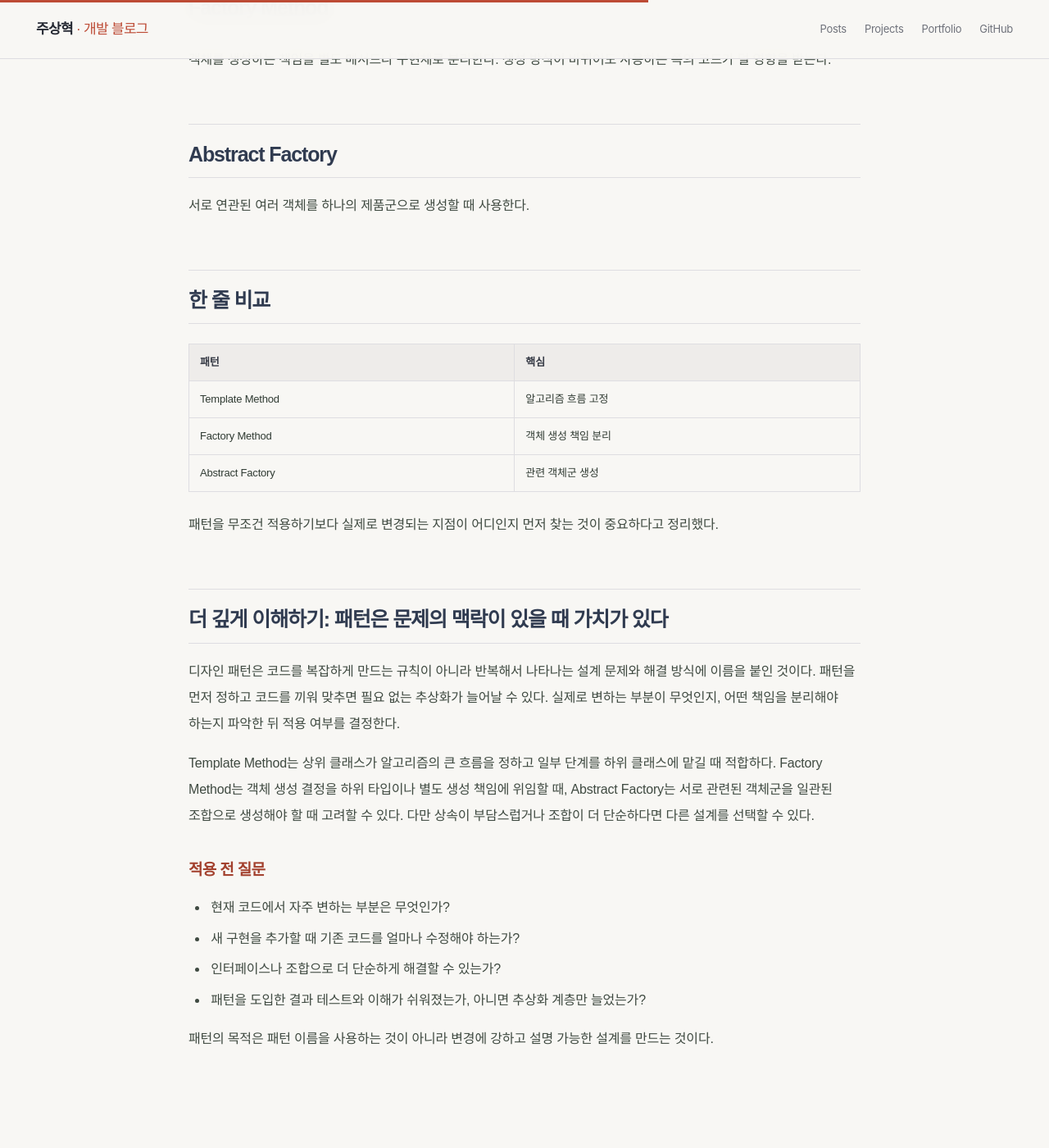
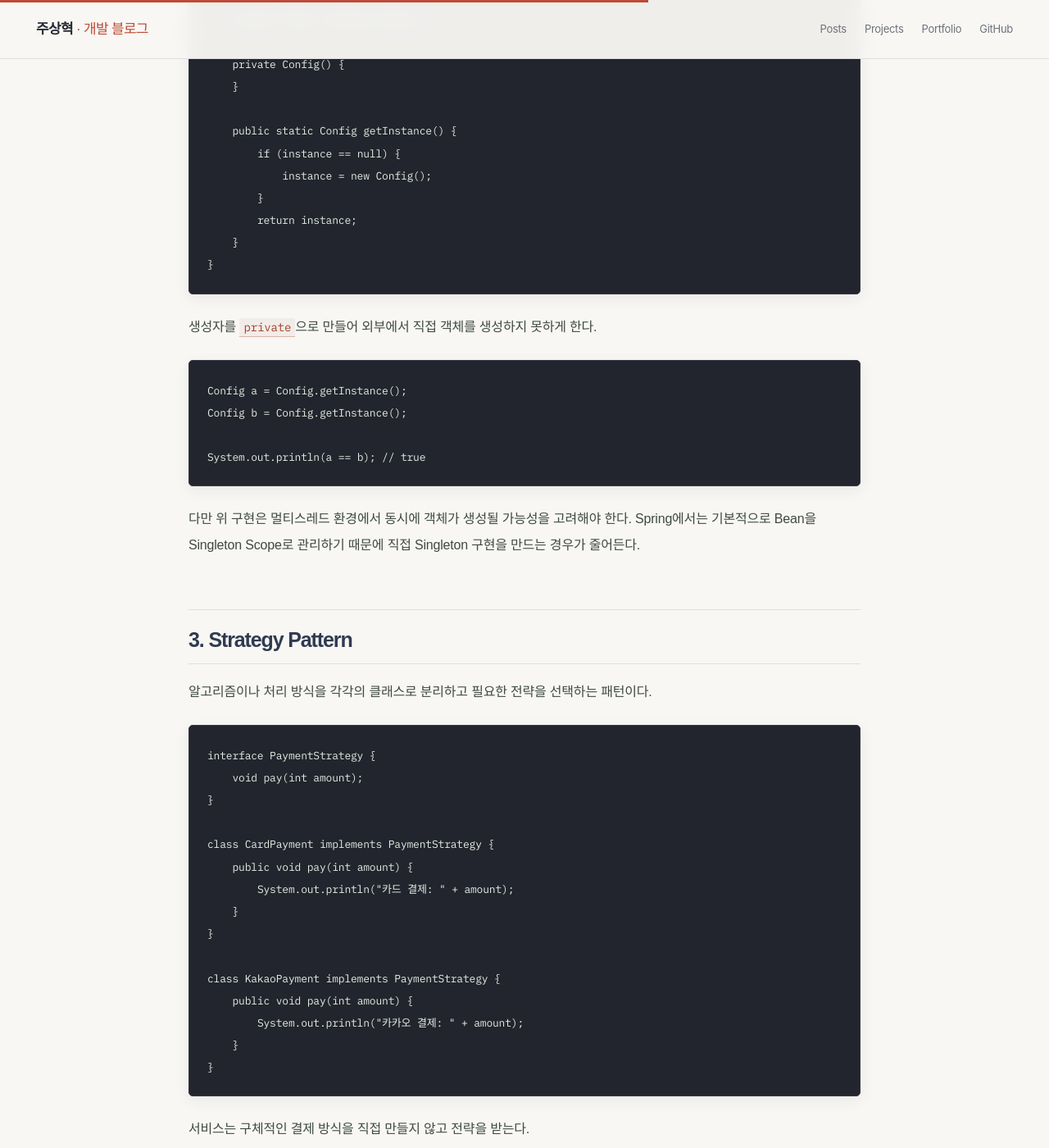
Before and after one commit to zuzusnasna/zuzusnasna.github.io, a Jekyll site: the page built from _posts/2026-10-14-design-patterns.md, in a window 1280 px wide and 1400 px high, scrolled down 1071 px. Shown: the whole window at 82% size. Built offline with Jekyll 4.4.1, drawn with Linux system fonts in a browser that asks for light colours; some web fonts are replaced; some of the changed text lies outside the part shown.

Commit message:
정리: 디자인 패턴 Singleton Strategy 필기본

````diff
--- a/_posts/2026-10-14-design-patterns.md
+++ b/_posts/2026-10-14-design-patterns.md
@@ -1,53 +1,86 @@
 ---
 layout: post
-title: "Template Method, Factory Method, Abstract Factory 비교"
-date: 2026-10-14 09:00:00 +0900
-categories: [학습]
-tags: [Java, 디자인패턴]
+title: "Design Pattern — 디자인 패턴, Singleton, Strategy"
+date: 2026-10-30 13:00:00 +0900
+categories: [Spring]
+tags: [Design Pattern]
 ---
 
-디자인 패턴을 공부하면서 중요한 것은 이름보다 **어떤 변경을 분리하기 위해 사용하는가**였다.
+오늘은 디자인 패턴이 무엇인지 정리하고 Singleton과 Strategy 패턴을 코드로 확인했다.
 
-## Template Method
+## 1. 디자인 패턴이란?
 
-전체 알고리즘의 흐름은 부모 클래스가 정하고, 일부 단계만 자식 클래스가 구현한다.
+디자인 패턴은 개발하면서 반복적으로 발생하는 설계 문제를 해결하기 위한 대표적인 구조다. 완성된 코드를 그대로 가져다 쓰는 것이 아니라 상황에 맞는 설계 방법으로 보는 것이 맞다.
 
-```text
-공통 흐름
-  ↓
-준비 → 처리 → 정리
-       ↑
-   일부 단계만 구현
+대표적으로 생성, 구조, 행동 패턴으로 나눌 수 있다.
+
+## 2. Singleton Pattern
+
+특정 클래스의 객체를 하나만 생성하도록 제한하는 패턴이다.
+
+```java
+class Config {
+    private static Config instance;
+
+    private Config() {
+    }
+
+    public static Config getInstance() {
+        if (instance == null) {
+            instance = new Config();
+        }
+        return instance;
+    }
+}
 ```
 
-## Factory Method
+생성자를 `private`으로 만들어 외부에서 직접 객체를 생성하지 못하게 한다.
 
-객체를 생성하는 책임을 별도 메서드나 구현체로 분리한다. 생성 방식이 바뀌어도 사용하는 쪽의 코드가 덜 영향을 받는다.
+```java
+Config a = Config.getInstance();
+Config b = Config.getInstance();
 
-## Abstract Factory
+System.out.println(a == b); // true
+```
 
-서로 연관된 여러 객체를 하나의 제품군으로 생성할 때 사용한다.
+다만 위 구현은 멀티스레드 환경에서 동시에 객체가 생성될 가능성을 고려해야 한다. Spring에서는 기본적으로 Bean을 Singleton Scope로 관리하기 때문에 직접 Singleton 구현을 만드는 경우가 줄어든다.
 
-## 한 줄 비교
+## 3. Strategy Pattern
 
-| 패턴 | 핵심 |
-|---|---|
-| Template Method | 알고리즘 흐름 고정 |
-| Factory Method | 객체 생성 책임 분리 |
-| Abstract Factory | 관련 객체군 생성 |
+알고리즘이나 처리 방식을 각각의 클래스로 분리하고 필요한 전략을 선택하는 패턴이다.
 
-패턴을 무조건 적용하기보다 실제로 변경되는 지점이 어디인지 먼저 찾는 것이 중요하다고 정리했다.
+```java
+interface PaymentStrategy {
+    void pay(int amount);
+}
 
-## 더 깊게 이해하기: 패턴은 문제의 맥락이 있을 때 가치가 있다
+class CardPayment implements PaymentStrategy {
+    public void pay(int amount) {
+        System.out.println("카드 결제: " + amount);
+    }
+}
 
-디자인 패턴은 코드를 복잡하게 만드는 규칙이 아니라 반복해서 나타나는 설계 문제와 해결 방식에 이름을 붙인 것이다. 패턴을 먼저 정하고 코드를 끼워 맞추면 필요 없는 추상화가 늘어날 수 있다. 실제로 변하는 부분이 무엇인지, 어떤 책임을 분리해야 하는지 파악한 뒤 적용 여부를 결정한다.
+class KakaoPayment implements PaymentStrategy {
+    public void pay(int amount) {
+        System.out.println("카카오 결제: " + amount);
+    }
+}
+```
 
-Template Method는 상위 클래스가 알고리즘의 큰 흐름을 정하고 일부 단계를 하위 클래스에 맡길 때 적합하다. Factory Method는 객체 생성 결정을 하위 타입이나 별도 생성 책임에 위임할 때, Abstract Factory는 서로 관련된 객체군을 일관된 조합으로 생성해야 할 때 고려할 수 있다. 다만 상속이 부담스럽거나 조합이 더 단순하다면 다른 설계를 선택할 수 있다.
+서비스는 구체적인 결제 방식을 직접 만들지 않고 전략을 받는다.
 
-### 적용 전 질문
-- 현재 코드에서 자주 변하는 부분은 무엇인가?
-- 새 구현을 추가할 때 기존 코드를 얼마나 수정해야 하는가?
-- 인터페이스나 조합으로 더 단순하게 해결할 수 있는가?
-- 패턴을 도입한 결과 테스트와 이해가 쉬워졌는가, 아니면 추상화 계층만 늘었는가?
+```java
+class PaymentService {
+    private final PaymentStrategy strategy;
 
-패턴의 목적은 패턴 이름을 사용하는 것이 아니라 변경에 강하고 설명 가능한 설계를 만드는 것이다.
+    PaymentService(PaymentStrategy strategy) {
+        this.strategy = strategy;
+    }
+
+    void pay(int amount) {
+        strategy.pay(amount);
+    }
+}
+```
+
+결제 방식이 바뀌어도 `PaymentService`를 수정하지 않고 다른 전략을 주입할 수 있다.
````
